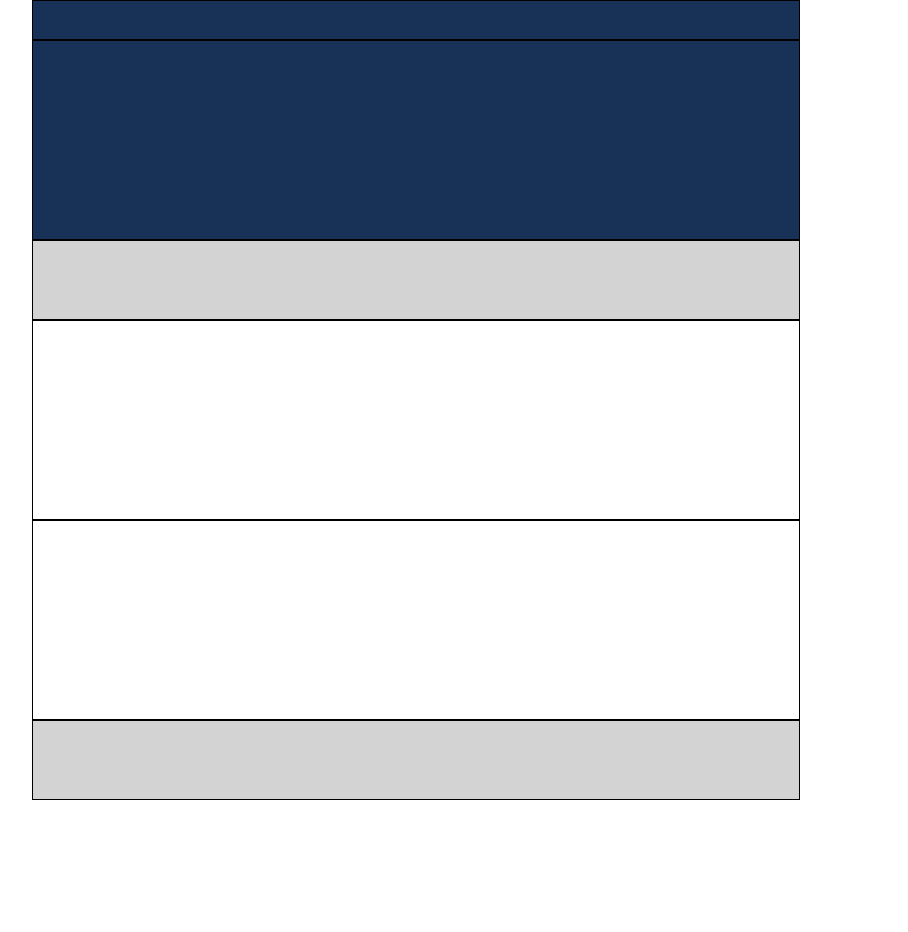
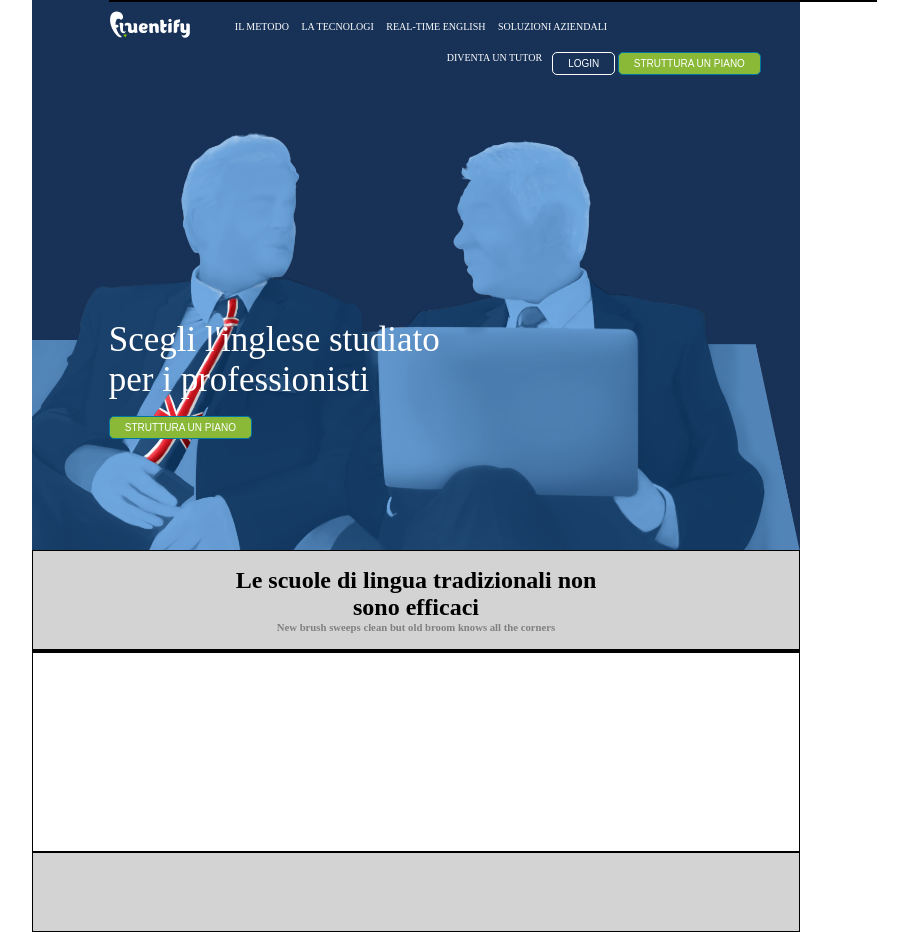
Before and after one commit to JacopoZando/htmlcss-fluentify, a plain HTML site: page index.html in a window 1280 px wide. Shown: the whole page, without its empty margins (224-1132 px from the left). Before the commit the page ends 800 px from the top, so only its background shows below. Drawn offline with Linux system fonts and the light colour scheme.

Commit message:
Work in Progress
Prima metà fatta

```diff
--- a/css/main.css
+++ b/css/main.css
@@ -3,23 +3,103 @@
   padding: 0;
   box-sizing: border-box;
 }
+
 .wrapper {
   width: 60%;
   margin: 0 auto;
 }
+
+/* PARTE SUPERIORE, MENU DI NAVIGAZIONE */
+
+header {
+  background-color: #173157;
+  background-image: url("../img/background-header.png");
+  /* background-size: contain; */
+  background-size: 1000px;
+  background-repeat: no-repeat;
+  background-position: 100% 100%;
+  height: 550px;
+  position: relative;
+}
 nav {
   border: 1px solid black;
   width: 100%;
-  height: 5vh;
-  background-color: #173157;
+  margin: 0 10%;
 }
 
-.banner {
-  border: 1px solid black;
-  width: 100%;
-  height: 25vh;
-  background-color: #173157;
+.menucont, .buttoncont {
+  color: white;
+  font-size: 10px;
+  /* border: 1px solid violet; */
+  float: left;
+  padding-top: 20px;
+
 }
+
+.menucont {
+  float: left;
+  padding-left: 45px;
+}
+
+.buttoncont {
+  float: right;
+  padding-right: 15%
+}
+
+#logo {
+  width: 80px;
+  float: left;
+  padding-top: 10px;
+}
+
+li {
+  display: inline;
+  list-style-type: none;
+  margin-right: 10px;
+}
+
+#menubutton {
+  float: left;
+
+}
+
+.struttura {
+outline: none;
+cursor: pointer;
+text-align: center;
+text-decoration: none;
+font-size: 10px;
+color: #fff;
+padding: 5px 15px;
+border: solid 1px #0076a3;
+background: #8ab938;
+border-radius: 5px;
+}
+
+.login {
+outline: none;
+cursor:e-resize;
+text-align: center;
+text-decoration: none;
+font-size: 10px;
+color: white;
+padding: 5px 15px;
+border: solid 1px white;
+border-radius: 5px;
+background: none;
+}
+
+/* PARTE DEL TITOLO */
+
+.titolo {
+  width: 350px;
+  position:absolute;
+  font-size: 35px;
+  color: white;
+  bottom: 20%;
+  left: 10%
+}
+
 
 .livello {
   border: 1px solid black;
@@ -27,18 +107,24 @@ nav {
 }
 
 .uno {
-  border: 1px solid black;
-  height: 10vh;
   background-color: #d3d3d3;
+  height: 100px;
+  text-align: center;
+  position: relative;
+}
+
+.testolivellouno {
+  position: absolute;
+  top: 50%;
+  left: 50%;
+  transform: translate(-50%, -50%);
 }
 
 .due {
-  border: 1px solid black;
-  height: 25vh;
+  text-align: center;
 }
 
 .tre {
-  border: 1px solid black;
   height: 25vh;
 }
 
--- a/index.html
+++ b/index.html
@@ -10,24 +10,58 @@
     <div class="wrapper">
       <header>
         <nav>
+          <div class="longocont">
+            <img id="logo" src="img/logo.svg" alt="">
+          </div>
+          <div class="menucont">
+            <ul id="menu">
+              <li>IL METODO </li>
+              <li>LA TECNOLOGI </li>
+              <li>REAL-TIME ENGLISH </li>
+              <li>SOLUZIONI AZIENDALI </li>
+            </ul>
+          </div>
+          <div class="buttoncont">
+            <ul id="menubutton">
+              <li>DIVENTA UN TUTOR</li>
+            </ul>
+            <button class="login">LOGIN</button>
+            <button class="struttura">STRUTTURA UN PIANO</button>
+          </div>
 
         </nav>
-        <div class="banner">
 
-        </div>
+          <div class="titolo">
+            <span>Scegli l'inglese studiato per i professionisti</span>
+            <button class="struttura big">STRUTTURA UN PIANO</button>
+
+          </div>
+
       </header>
       <main>
 
         <section>
 
           <div class="livello uno">
+            <div class="testolivellouno">
+            <h2>Le scuole di lingua tradizionali non sono efficaci</h2>
+            <h6 style="color:grey;">New brush sweeps clean but old broom knows all the corners</h6>
+            </div>
           </div>
         </section>
 
       <section>
 
           <div class="livello due">
+            <div class="">
 
+            </div>
+            <div class="">
+
+            </div>
+            <div class="">
+
+            </div>
           </div>
       </section>
 
```
Also changed, not shown: img/Screenshot.png, 1 other file.
